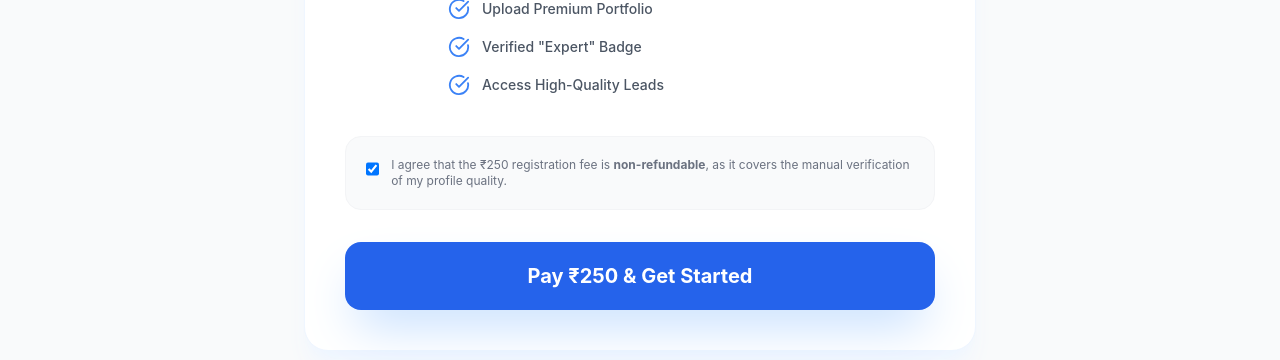
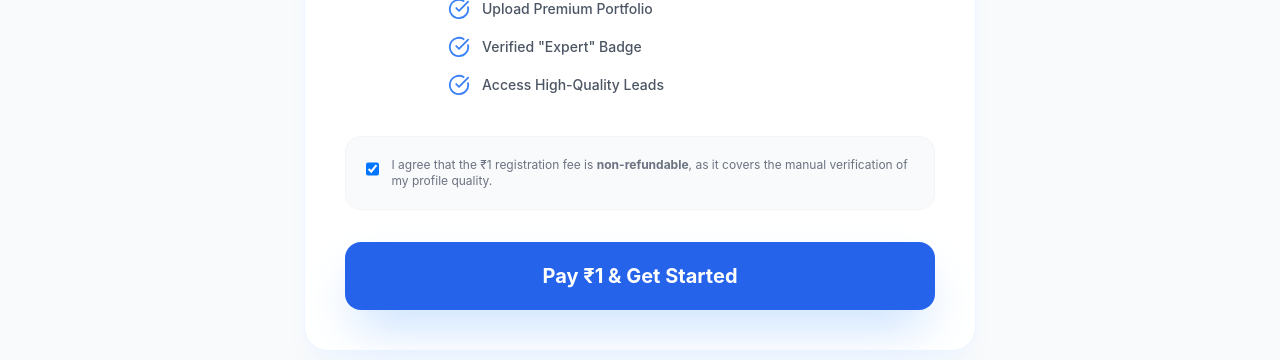
Before and after one commit to publicsworks/Leadifypro, a React (Vite) app in the folder client/: page /dashboard/professional in a window 1280 px wide. Shown: the part 855-1215 px from the top of the page. Built offline with nearby package versions, Linux system fonts and the light colour scheme; no server answers.

Commit message:
Update payment amount to 1 Rupee for testing

```diff
--- a/client/src/components/TermsModal.jsx
+++ b/client/src/components/TermsModal.jsx
@@ -30,7 +30,7 @@ const TermsModal = ({ isOpen, onClose }) => {
                     <div>
                         <h3 className="text-base font-semibold text-gray-900 mb-1">2. Registration Fee</h3>
                         <p className="text-xs">
-                            ₹250 one-time fee. <strong>Non-refundable</strong> even if your application is rejected.
+                            ₹1 one-time fee. <strong>Non-refundable</strong> even if your application is rejected.
                         </p>
                     </div>
 
--- a/client/src/components/dashboard/PaymentSection.jsx
+++ b/client/src/components/dashboard/PaymentSection.jsx
@@ -16,11 +16,11 @@ const PaymentSection = ({ onPayment }) => {
             <div className="bg-gray-50 p-5 rounded-2xl mb-8 text-xs text-gray-500 border border-gray-100">
                 <label className="flex items-start gap-3 cursor-pointer text-left">
                     <input type="checkbox" className="mt-1 w-4 h-4 rounded border-gray-300 text-blue-600 focus:ring-blue-500" defaultChecked readOnly />
-                    <span>I agree that the ₹250 registration fee is <strong>non-refundable</strong>, as it covers the manual verification of my profile quality.</span>
+                    <span>I agree that the ₹1 registration fee is <strong>non-refundable</strong>, as it covers the manual verification of my profile quality.</span>
                 </label>
             </div>
             <button onClick={onPayment} className="w-full bg-blue-600 text-white py-5 rounded-2xl text-xl font-bold shadow-2xl shadow-blue-200 hover:bg-blue-700 transition-all transform hover:-translate-y-1">
-                Pay ₹250 & Get Started
+                Pay ₹1 & Get Started
             </button>
         </div>
     );
--- a/client/src/pages/ProfessionalDashboard.jsx
+++ b/client/src/pages/ProfessionalDashboard.jsx
@@ -93,7 +93,7 @@ const ProfessionalDashboard = () => {
     };
 
     const handlePayment = async () => {
-        if (!window.confirm("I agree that ₹250 is non-refundable even if my work is rejected.")) return;
+        if (!window.confirm("I agree that ₹1 is non-refundable even if my work is rejected.")) return;
 
         try {
             const token = JSON.parse(localStorage.getItem('userInfo')).token;
```
Also changed, not shown: 1 other file (tests, documents, lock files or other folders).
